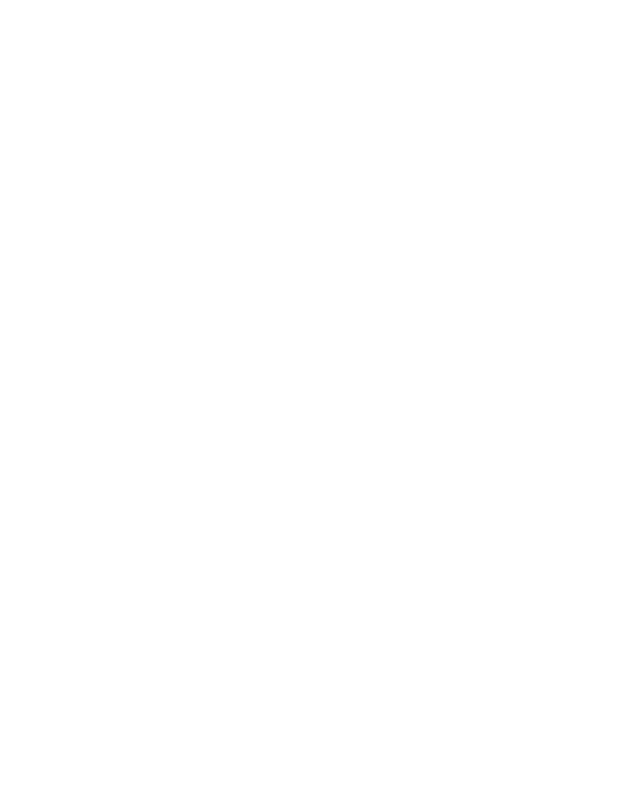
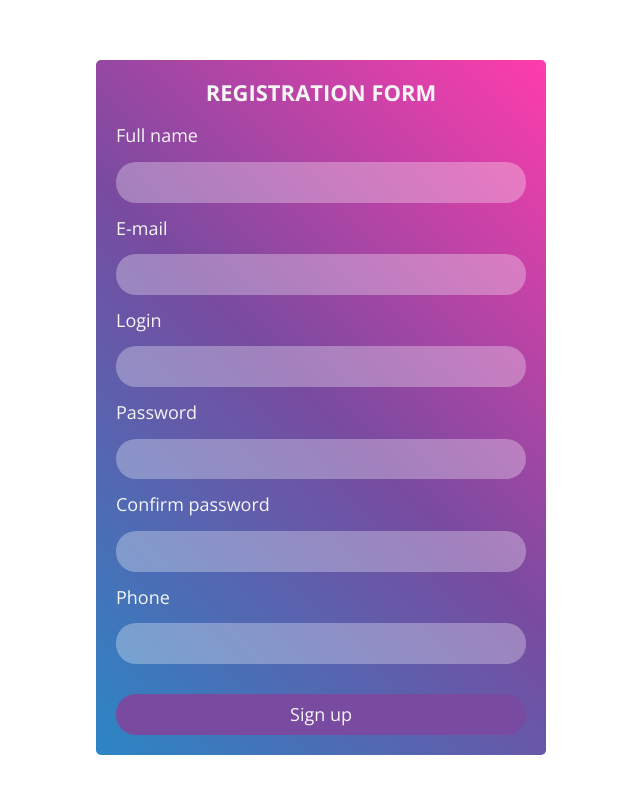
Before and after one commit to Regina5425/form_registr, a plain HTML site: page index.html in a window 1280 px wide. Shown: the whole page, without its empty margins (319-959 px from the left). Drawn offline with nearby package versions, Linux system fonts and the light colour scheme.

Commit message:
feat: create html and css

```diff
--- a/index.html
+++ b/index.html
@@ -18,10 +18,39 @@
       crossorigin="anonymous"
       referrerpolicy="no-referrer"
     />
-		<link rel="stylesheet" href="style/style.css">
+    <link rel="stylesheet" href="style/style.css" />
   </head>
   <body>
-
-		<script src="js/index.js"></script>
-	</body>
+    <div class="container">
+      <form action="#" class="form">
+        <h2 class="form__title">Registration form</h2>
+        <div class="form__block">
+          <label for="username" class="form__descr">Full name</label>
+          <input type="text" class="form__input" name="username" id="username" />
+        </div>
+				<div class="form__block">
+					<label for="email" class="form__descr">E-mail</label>
+					<input type="email" class="form__input" name="email" id="email">
+				</div>
+				<div class="form__block">
+					<label for="login" class="form__descr">Login</label>
+					<input type="text" class="form__input" name="login" id="login">
+				</div>
+				<div class="form__block">
+					<label for="password" class="form__descr">Password</label>
+					<input type="password" class="form__input" name="password" id="password">
+				</div>
+				<div class="form__block">
+					<label for="conf-password" class="form__descr">Confirm password</label>
+					<input type="password" class="form__input" name="password" id="conf-password">
+				</div>
+				<div class="form__block">
+					<label for="phone" class="form__descr">Phone</label>
+					<input type="tel" class="form__input" name="phone" id="phone">
+				</div>
+				<button type="submit" class="form__btn btn-reset">Sign up</button>
+      </form>
+    </div>
+    <script src="js/index.js"></script>
+  </body>
 </html>
--- a/style/style.css
+++ b/style/style.css
@@ -1,3 +1,12 @@
+:root {
+	--color-light: #f5f5f5;
+	--color-white: #fff;
+	--color-input: rgba(255, 255, 255, 0.3);
+	--color-focus: rgba(255, 255, 255, 0.6);
+	--color-btn: #784BA0;
+	--color-btn-hover: #7937b4;
+}
+
 /*=====global settings=======*/
 html {
 	box-sizing: border-box;
@@ -12,9 +21,11 @@
 
 body {
 	min-height: 100vh;
-	margin: 0;
+	margin-top: 60px;
+	margin-bottom: 100px;
 	padding: 0;
 	font-family: 'Open Sans', sans-serif;
+	color: var(--color-light);
 }
 
 h1,
@@ -49,3 +60,83 @@
 	max-height: 100%;
 	object-fit: cover;
 }
+
+.btn-reset {
+	border: none;
+	padding: 0;
+	background-color: transparent;
+	cursor: pointer;
+}
+
+.container {
+	max-width: 500px;
+	margin: 0 auto;
+}
+
+.form {
+	max-width: 450px;
+	padding: 20px;
+	margin: 0 auto;
+	border-radius: 5px;
+	background-color: #FF3CAC;
+	background-image: linear-gradient(225deg, #FF3CAC 0%, #784BA0 50%, #2B86C5 100%);
+}
+
+.form__title {
+	margin-bottom: 20px;
+	font-weight: 700;
+	font-size: 22px;
+	text-align: center;
+	text-transform: uppercase;
+}
+
+.form__block {
+	display: flex;
+	flex-direction: column;
+	justify-content: space-between;
+	margin-bottom: 15px;
+}
+
+.form__descr {
+	display: block;
+	margin-bottom: 15px;
+	font-weight: 400;
+	font-size: 18px;
+	line-height: 1.2;
+}
+
+.form__input {
+	display: block;
+	padding: 10px 15px;
+	font-size: 18px;
+	border: none;
+	border-radius: 20px;
+	background-color: var(--color-input);
+	color: var(--color-white);
+	transition: background-color 0.2s ease-in-out, outline 0.2s ease-in-out;
+}
+
+.form__input:focus {
+	background-color: var(--color-focus);
+	outline: 2px solid var(--color-light);
+}
+
+.form__btn {
+	display: block;
+	width: 100%;
+	margin-top: 30px;
+	padding: 10px 15px;
+	font-size: 18px;
+	border-radius: 20px;
+	background-color: var(--color-btn);
+	color: var(--color-light);
+	transition: background-color 0.2s ease-in-out, outline 0.2s ease-in-out;
+}
+
+.form__btn:hover {
+	background-color: var(--color-btn-hover);
+}
+
+.form__btn:focus {
+	outline: 2px solid var(--color-light);
+}
```
